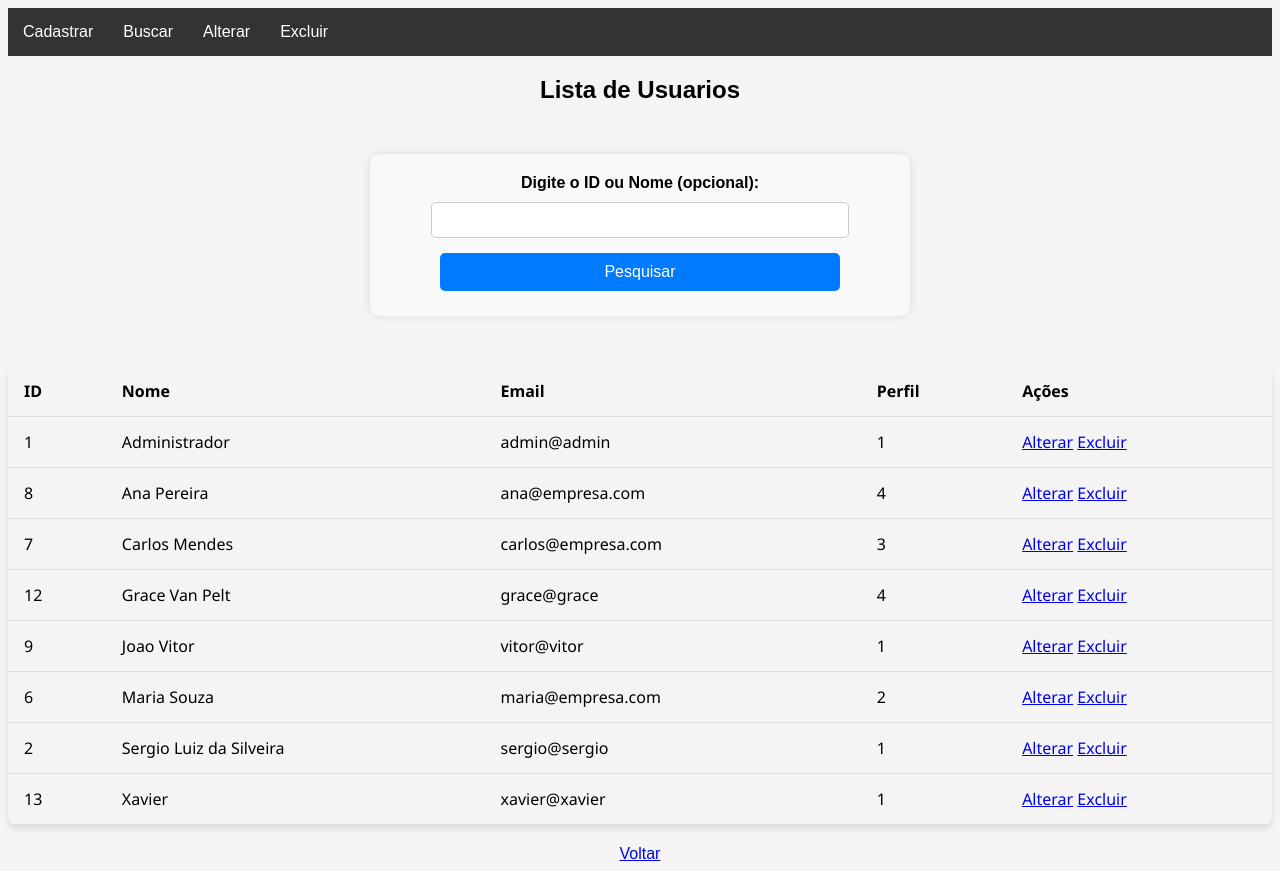
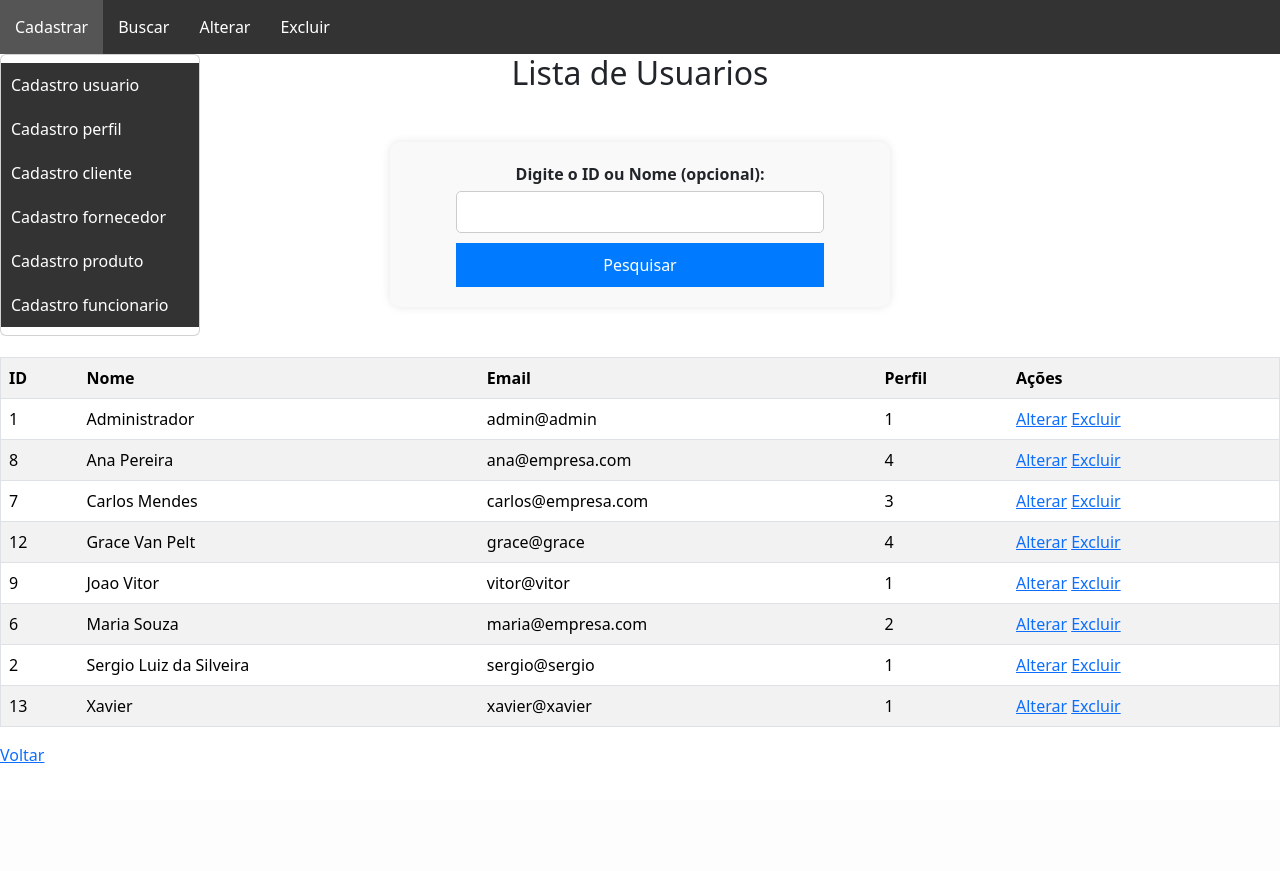
Before and after one commit to devmateus1/Prova_MateusdeCampos1, a PHP site: page /buscar_usuario.php in a window 1280 px wide. After the commit the page ends 763 px from the top, so only its background shows below. Run offline with PHP 8.4, Linux system fonts and the light colour scheme; a user stored in the database is signed in; data comes from the database, SQL or seed files in the repository.

Commit message:
atualizações

```diff
--- a/buscar_usuario.php
+++ b/buscar_usuario.php
@@ -72,8 +72,11 @@
     <meta name="viewport" content="width=device-width, initial-scale=1.0">
     <title>Buscar usuário</title>
     <link rel="stylesheet" href="styles.css">
+    <link href="https://cdn.jsdelivr.net/npm/bootstrap@5.3.7/dist/css/bootstrap.min.css" rel="stylesheet" integrity="sha384-LN+7fdVzj6u52u30Kp6M/trliBMCMKTyK833zpbD+pXdCLuTusPj697FH4R/5mcr" crossorigin="anonymous">
+
 </head>
 <body>
+<script src="https://cdn.jsdelivr.net/npm/@popperjs/core@2.11.8/dist/umd/popper.min.js" integrity="sha384-I7E8VVD/ismYTF4hNIPjVp/Zjvgyol6VFvRkX/vR+Vc4jQkC+hVqc2pM8ODewa9r" crossorigin="anonymous"></script>
 <nav>
         <ul class="menu">
             <?php foreach($opcoes_menu as $categoria=>$arquivos): ?>
@@ -92,7 +95,7 @@
      </nav>
 
 
-    <h2> Lista de Usuarios </h2>
+     <center> <h2> Lista de Usuarios </h2></center>
     <!-- Formulário para buscar usuário -->
      <form action="buscar_usuario.php" method="POST">
         <label for="busca"> Digite o ID ou Nome (opcional):</label>
@@ -101,7 +104,7 @@
     </form>
 
     <?php if(!empty($usuarios)):?>
-       <center> <table class="tabela-moderna">
+       <center>  <table border = "1" class ="table table-striped">
             <tr>
                 <th> ID </th>
                 <th> Nome </th>
--- a/styles.css
+++ b/styles.css
@@ -168,20 +168,3 @@
 button:hover {
     background-color: #0056b3; /* Azul mais escuro ao passar o mouse */
 }
-.tabela-moderna {
-    width: 100%;
-    border-collapse: collapse;
-    margin: 20px 0;
-    font-family: 'Segoe UI', Arial, sans-serif;
-    box-shadow: 0 4px 6px rgba(0, 0, 0, 0.1);
-    border-radius: 8px;
-    overflow: hidden;
-  }
-
-
-  .tabela-moderna th,
-  .tabela-moderna td {
-    padding: 14px 16px;
-    text-align: left;
-    border-bottom: 1px solid #ddd;
-  }
```
Also changed, not shown: excluir_usuario.php (+5 -2 lines).
